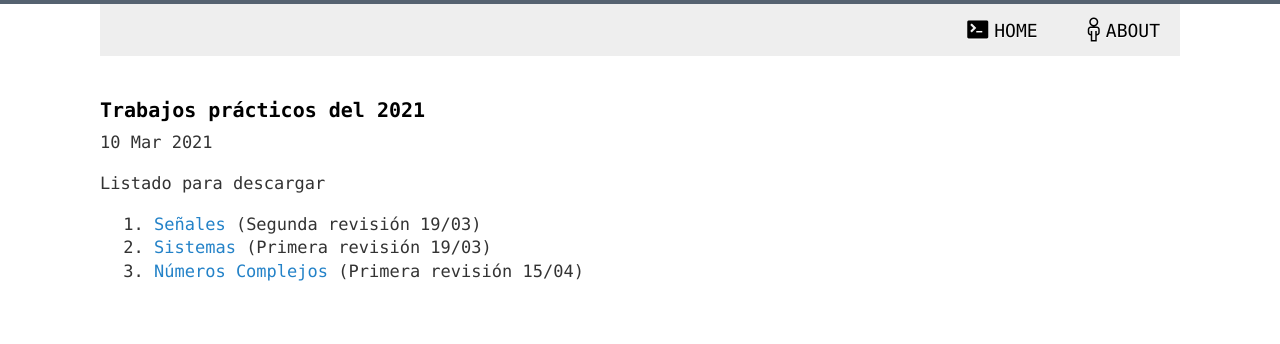
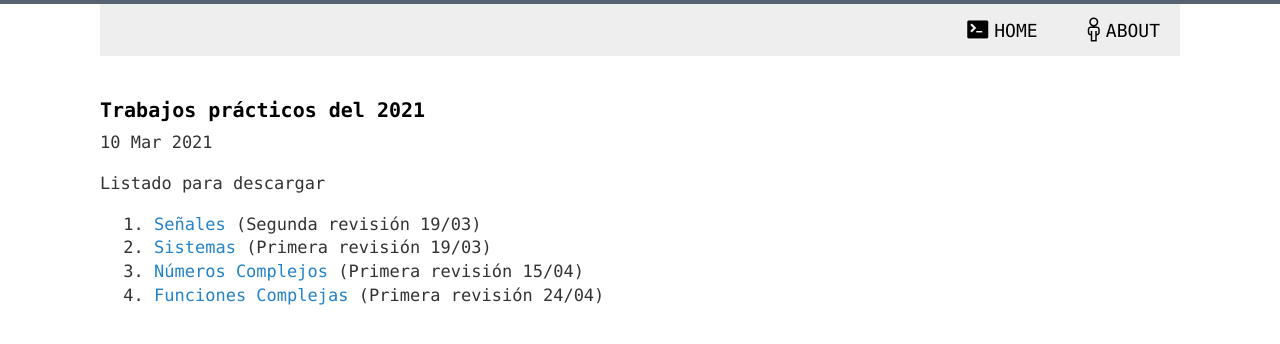
Before and after one commit to 1nv1/UTN-FRN-ASS, a Jekyll site: the page built from _posts/2021-03-10-TPs2021.markdown, in a window 1280 px wide. Shown: the top 344 px of the page. Built offline with Jekyll 4.4.1, drawn with Linux system fonts in a browser that asks for light colours; comment, search, counter and statistics services are not loaded.

Commit message:
Added TP04 Complex functions

```diff
--- a/_posts/2021-03-10-TPs2021.markdown
+++ b/_posts/2021-03-10-TPs2021.markdown
@@ -12,3 +12,4 @@ Listado para descargar
 1. <a href="https://drive.google.com/file/d/1TPl5X_-w-ecAp8w4WegbrmNN8b99zp6I/view?usp=sharing" target="_blank">Señales</a> (Segunda revisión 19/03)
 2. <a href="https://drive.google.com/file/d/1kynmUM_9wHDZoa6use1C4pjN-hZPFQQr/view?usp=sharing" target="_blank">Sistemas</a> (Primera revisión 19/03)
 3. <a href="https://drive.google.com/file/d/1OZcyOtFdEZqYI0vCg6rNEQNFkCEvygrG/view?usp=sharing" target="_blank">Números Complejos</a> (Primera revisión 15/04)
+4. <a href="https://drive.google.com/file/d/159rgkdTQsvre3mqOjcmSs0i1rSTMs5lX/view?usp=sharing" target="_blank">Funciones Complejas</a> (Primera revisión 24/04)
```
